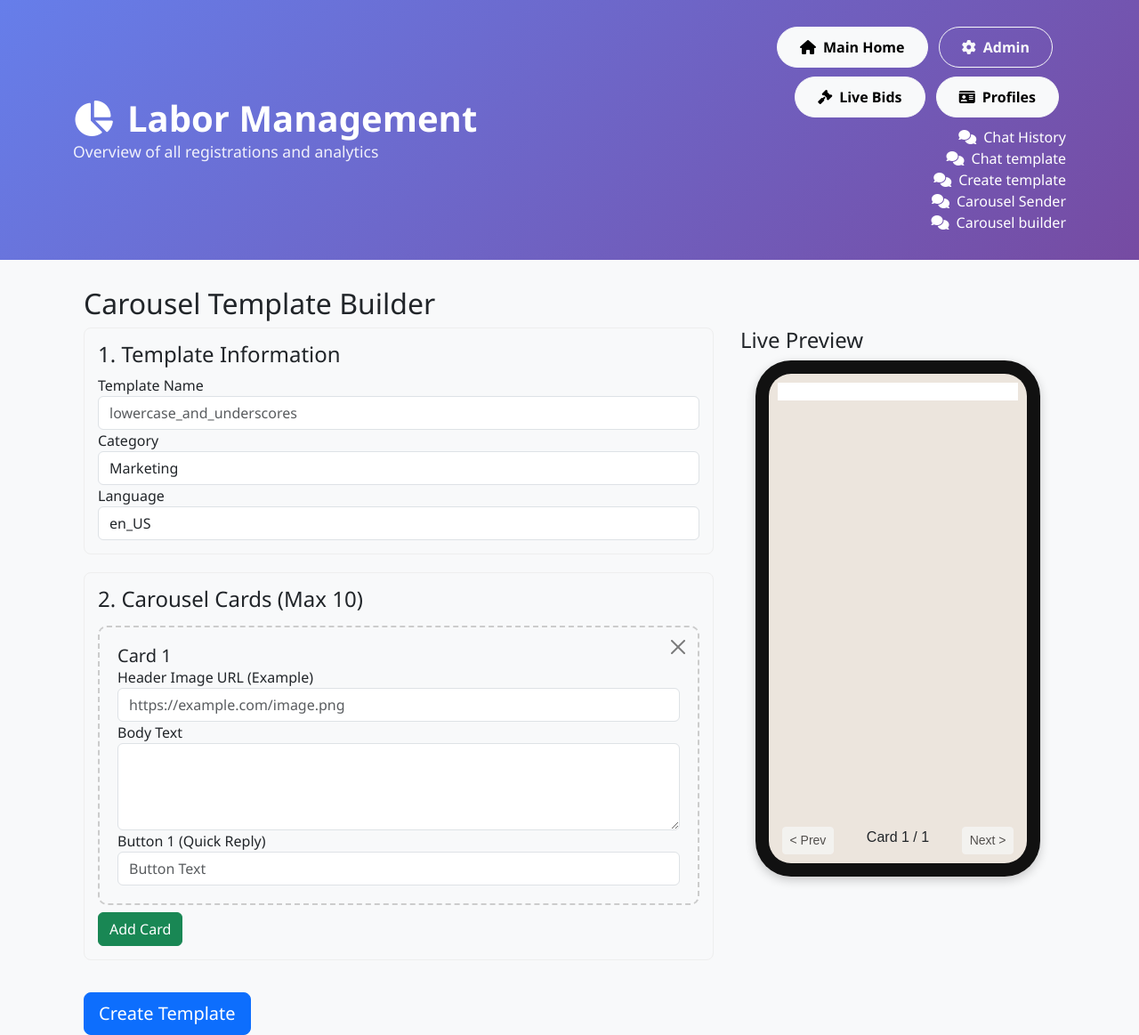
After one commit to Bhati90/workregister1, a Django app: page /register/carousel-builder/ in a window 1280 px wide. The commit adds this page. Shown: the whole page at 89% size. Run offline with Django 5.2, Linux system fonts and the light colour scheme; the visitor is signed in with stand-in values (Sample User, id 1); some libraries are stand-ins or nearby versions.

```diff
--- /dev/null
+++ b/registration/templates/registration/chat/carousel_template_builder.html
@@ -0,0 +1,241 @@
+{% extends 'registration/job/base.html' %}
+
+{% block extra_head %}
+<style>
+    .builder-container { display: flex; flex-wrap: wrap; gap: 30px; }
+    .builder-panel { flex: 2; min-width: 400px; }
+    .preview-panel { flex: 1; min-width: 320px; }
+    .component-box { border: 1px solid #eee; border-radius: 8px; padding: 15px; margin-bottom: 20px; }
+    .card-editor { border: 2px dashed #ccc; border-radius: 10px; padding: 20px; margin-top: 15px; position: relative; }
+    .remove-card-btn { position: absolute; top: 10px; right: 10px; }
+    .phone-preview { width: 320px; height: 580px; background: #111; border-radius: 40px; padding: 15px; margin: auto; box-shadow: 0 4px 12px rgba(0,0,0,0.2); }
+    .phone-screen { background: #ece5dd; height: 100%; border-radius: 25px; padding: 10px; display: flex; flex-direction: column; font-family: sans-serif; position: relative; }
+    .carousel-preview-card { display: none; }
+    .carousel-preview-card.active { display: block; }
+    .preview-header-image { width: 100%; border-radius: 12px 12px 0 0; }
+    .preview-header-image img { width: 100%; border-radius: 12px 12px 0 0; }
+    .preview-body-wrapper { background: #fff; padding: 10px 12px; max-width: 100%; font-size: 14px; line-height: 1.4; word-break: break-word; white-space: pre-wrap; }
+    .preview-body-wrapper p { margin: 0; }
+    .preview-buttons-container { padding: 5px; }
+    .preview-button { background: #f8f8f8; color: #007bff; text-align: center; padding: 10px; border-radius: 8px; margin-top: 5px; font-size: 14px; cursor: pointer; border-top: 1px solid #ddd; }
+    .carousel-nav { position: absolute; bottom: 10px; width: 90%; display: flex; justify-content: space-between; left: 5%; }
+    #api-response-pre { background-color: #282c34; color: #abb2bf; padding: 15px; border-radius: 6px; white-space: pre-wrap; word-wrap: break-word; }
+</style>
+{% endblock %}
+
+
+{% block content %}
+<div class="container mt-4">
+    <h2>Carousel Template Builder</h2>
+    <div class="builder-container">
+        <div class="builder-panel">
+            <form id="template-form">
+                <div class="component-box">
+                    <h4>1. Template Information</h4>
+                    <div class="form-group"><label>Template Name</label><input type="text" id="template-name" class="form-control" placeholder="lowercase_and_underscores"></div>
+                    <div class="form-group"><label>Category</label><select id="template-category" class="form-control"><option value="MARKETING">Marketing</option><option value="UTILITY">Utility</option></select></div>
+                    <div class="form-group"><label>Language</label><input type="text" id="template-language" class="form-control" value="en_US"></div>
+                </div>
+
+                <div class="component-box">
+                    <h4>2. Carousel Cards (Max 10)</h4>
+                    <div id="cards-container">
+                        </div>
+                    <button type="button" id="add-card-btn" class="btn btn-success mt-2">Add Card</button>
+                </div>
+
+                <button type="submit" class="btn btn-primary btn-lg mt-3">Create Template</button>
+            </form>
+        </div>
+
+        <div class="preview-panel">
+            <h4>Live Preview</h4>
+            <div class="phone-preview">
+                <div class="phone-screen" id="phone-screen-preview">
+                    <div class="carousel-nav">
+                        <button type="button" id="prev-card-btn" class="btn btn-light btn-sm">&lt; Prev</button>
+                        <span id="card-indicator">Card 1 / 1</span>
+                        <button type="button" id="next-card-btn" class="btn btn-light btn-sm">Next &gt;</button>
+                    </div>
+                </div>
+            </div>
+        </div>
+    </div>
+
+    <div id="response-container" class="mt-4" style="display:none;">
+        <h4>API Response</h4>
+        <pre id="api-response-pre"></pre>
+    </div>
+</div>
+
+<template id="card-template">
+    <div class="card-editor">
+        <button type="button" class="btn-close remove-card-btn" aria-label="Close"></button>
+        <h5 class="card-title">Card</h5>
+        <div class="form-group"><label>Header Image URL (Example)</label><input type="text" class="form-control card-header-image" placeholder="https://example.com/image.png"></div>
+        <div class="form-group"><label>Body Text</label><textarea class="form-control card-body" rows="4"></textarea></div>
+        <div class="form-group"><label>Button 1 (Quick Reply)</label><input type="text" class="form-control card-button" placeholder="Button Text"></div>
+    </div>
+</template>
+{% endblock %}
+
+
+{% block extra_script4 %}
+<script>
+document.addEventListener('DOMContentLoaded', () => {
+    // --- ELEMENTS ---
+    const form = document.getElementById('template-form');
+    const cardsContainer = document.getElementById('cards-container');
+    const addCardBtn = document.getElementById('add-card-btn');
+    const cardTemplate = document.getElementById('card-template');
+    const phoneScreen = document.getElementById('phone-screen-preview');
+    const prevBtn = document.getElementById('prev-card-btn');
+    const nextBtn = document.getElementById('next-card-btn');
+    const cardIndicator = document.getElementById('card-indicator');
+
+    let currentPreviewIndex = 0;
+
+    // --- CARD MANAGEMENT ---
+    function addCard() {
+        if (cardsContainer.children.length >= 10) {
+            alert("You can add a maximum of 10 cards.");
+            return;
+        }
+        const cardClone = cardTemplate.content.cloneNode(true);
+        const cardEditor = cardClone.querySelector('.card-editor');
+        cardsContainer.appendChild(cardClone);
+        updateCardTitles();
+        updatePreview();
+
+        cardEditor.querySelector('.remove-card-btn').addEventListener('click', () => {
+            cardEditor.remove();
+            updateCardTitles();
+            updatePreview();
+        });
+        cardEditor.querySelectorAll('input, textarea').forEach(input => {
+            input.addEventListener('input', updatePreview);
+        });
+    }
+
+    function updateCardTitles() {
+        cardsContainer.querySelectorAll('.card-editor').forEach((card, index) => {
+            card.querySelector('.card-title').textContent = `Card ${index + 1}`;
+        });
+    }
+
+    // --- PREVIEW MANAGEMENT ---
+    function updatePreview() {
+        const cardEditors = cardsContainer.querySelectorAll('.card-editor');
+        phoneScreen.querySelectorAll('.carousel-preview-card').forEach(p => p.remove());
+
+        cardEditors.forEach((editor, index) => {
+            const previewCard = document.createElement('div');
+            previewCard.className = 'carousel-preview-card';
+            previewCard.dataset.index = index;
+
+            const headerUrl = editor.querySelector('.card-header-image').value;
+            const bodyText = editor.querySelector('.card-body').value;
+            const buttonText = editor.querySelector('.card-button').value;
+
+            let innerHTML = '';
+            if (headerUrl) {
+                innerHTML += `<div class="preview-header-image"><img src="${headerUrl}" alt="preview"></div>`;
+            }
+            innerHTML += `<div class="preview-body-wrapper"><p>${bodyText.replace(/\n/g, '<br>')}</p></div>`;
+            if (buttonText) {
+                innerHTML += `<div class="preview-buttons-container"><div class="preview-button">${buttonText}</div></div>`;
+            }
+            previewCard.innerHTML = innerHTML;
+            phoneScreen.appendChild(previewCard);
+        });
+        showPreviewCard(currentPreviewIndex);
+    }
+
+    function showPreviewCard(index) {
+        const previews = phoneScreen.querySelectorAll('.carousel-preview-card');
+        if (previews.length === 0) {
+            cardIndicator.textContent = 'No Cards';
+            return;
+        }
+
+        currentPreviewIndex = Math.max(0, Math.min(index, previews.length - 1));
+
+        previews.forEach((p, i) => {
+            p.classList.toggle('active', i === currentPreviewIndex);
+        });
+
+        cardIndicator.textContent = `Card ${currentPreviewIndex + 1} / ${previews.length}`;
+        prevBtn.disabled = currentPreviewIndex === 0;
+        nextBtn.disabled = currentPreviewIndex === previews.length - 1;
+    }
+
+    prevBtn.addEventListener('click', () => showPreviewCard(currentPreviewIndex - 1));
+    nextBtn.addEventListener('click', () => showPreviewCard(currentPreviewIndex + 1));
+
+    addCardBtn.addEventListener('click', addCard);
+    // --- FORM SUBMISSION ---
+    form.addEventListener('submit', async (e) => {
+        e.preventDefault();
+
+        // --- Build the JSON Payload ---
+        const payload = {
+            name: document.getElementById('template-name').value,
+            language: document.getElementById('template-language').value,
+            category: document.getElementById('template-category').value,
+            allow_category_change: true,
+            components: []
+        };
+
+        const carouselButtonComponent = {
+            type: 'BUTTONS',
+            buttons: [{
+                type: 'CAROUSEL',
+                cards: []
+            }]
+        };
+
+        cardsContainer.querySelectorAll('.card-editor').forEach((editor, index) => {
+            const card = {
+                card_index: index,
+                components: []
+            };
+            // Header
+            const headerUrl = editor.querySelector('.card-header-image').value;
+            if(headerUrl) card.components.push({ type: 'HEADER', format: 'IMAGE', example: { header_handle: [headerUrl] }});
+            // Body
+            const bodyText = editor.querySelector('.card-body').value;
+            if(bodyText) card.components.push({ type: 'BODY', text: bodyText });
+            // Buttons
+            const buttonText = editor.querySelector('.card-button').value;
+            if(buttonText) card.components.push({ type: 'BUTTONS', buttons: [{ type: 'QUICK_REPLY', text: buttonText }] });
+
+            carouselButtonComponent.buttons[0].cards.push(card);
+        });
+
+        payload.components.push(carouselButtonComponent);
+
+        // --- Send to API ---
+        const responseContainer = document.getElementById('response-container');
+        const apiResponsePre = document.getElementById('api-response-pre');
+
+        try {
+            const response = await fetch("{% url 'registration:create_template_api' %}", {
+                method: 'POST',
+                headers: { 'Content-Type': 'application/json', 'X-CSRFToken': '{{ csrf_token }}' },
+                body: JSON.stringify(payload)
+            });
+            const result = await response.json();
+            apiResponsePre.textContent = JSON.stringify(result, null, 2);
+            responseContainer.style.display = 'block';
+
+        } catch (error) {
+            apiResponsePre.textContent = JSON.stringify({ error: error.message }, null, 2);
+            responseContainer.style.display = 'block';
+        }
+    });
+
+    // --- INITIALIZE ---
+    addCard();
+});
+</script>
+{% endblock %}
--- a/registration/templates/registration/job/base.html
+++ b/registration/templates/registration/job/base.html
@@ -107,6 +107,10 @@
                 <a class="nav-link" href="{% url 'registration:carousel_sender' %}">
                     <i class="fas fa-comments me-2"></i>Carousel Sender
                 </a>
+
+                <a class="nav-link" href="{% url 'registration:carousel_template_builder' %}">
+                    <i class="fas fa-comments me-2"></i>Carousel builder
+                </a>
                 </div>
             </div>
         </div>
@@ -126,7 +130,7 @@
     <script src="https://cdn.jsdelivr.net/npm/bootstrap@5.3.0/dist/js/bootstrap.bundle.min.js"></script>
     {% block extra_script %}{% endblock %}
     {% block extra_scripts %}{% endblock %}
-
+    {% block extra_script4 %}{%endblock%}
 
     {% block extra_scripts1 %}{%endblock%}
 
--- a/registration/urls.py
+++ b/registration/urls.py
@@ -18,6 +18,8 @@ urlpatterns = [
     path('api/send-template/', views.send_template_api_view, name='send_template_api'),
 #This page will show the detailed conversation for a specific contact
     path('chat/<str:wa_id>/', views.chat_detail_view, name='chat_detail'),
+    path('carousel-builder/', views.carousel_template_builder_view, name='carousel_template_builder'),
+
 
     # This is an API endpoint for sending replies from the frontend
     path('api/chat/send-reply/', views.send_reply_api_view, name='send_reply_api'),
--- a/registration/views.py
+++ b/registration/views.py
@@ -723,6 +723,11 @@ def carousel_sender_view(request):
 
 # registration/views.py
 import requests # Make sure this is imported
+
+# registration/views.py
+@login_required
+def carousel_template_builder_view(request):
+    return render(request, 'registration/chat/carousel_template_builder.html')
 
 @csrf_exempt
 @login_required
```
